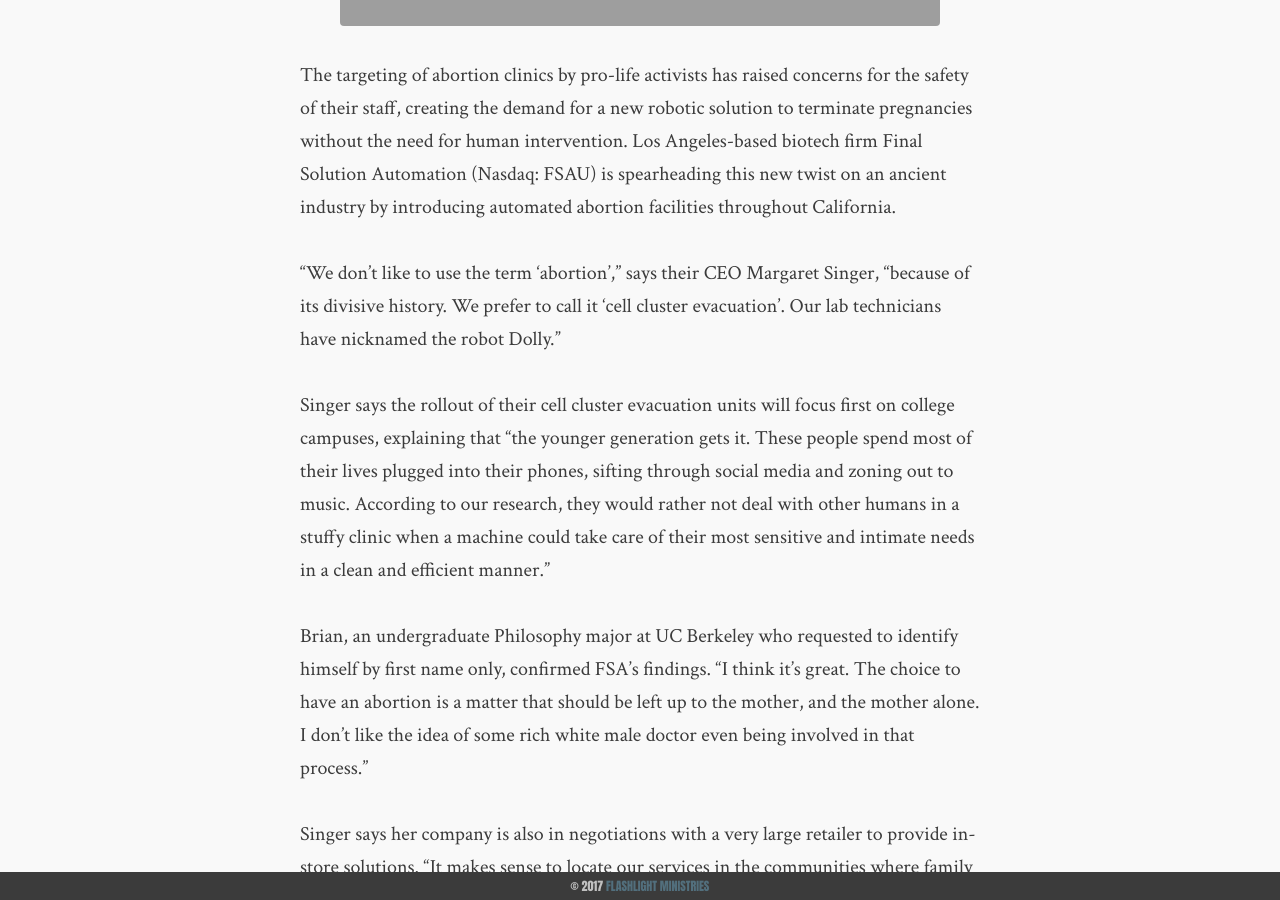
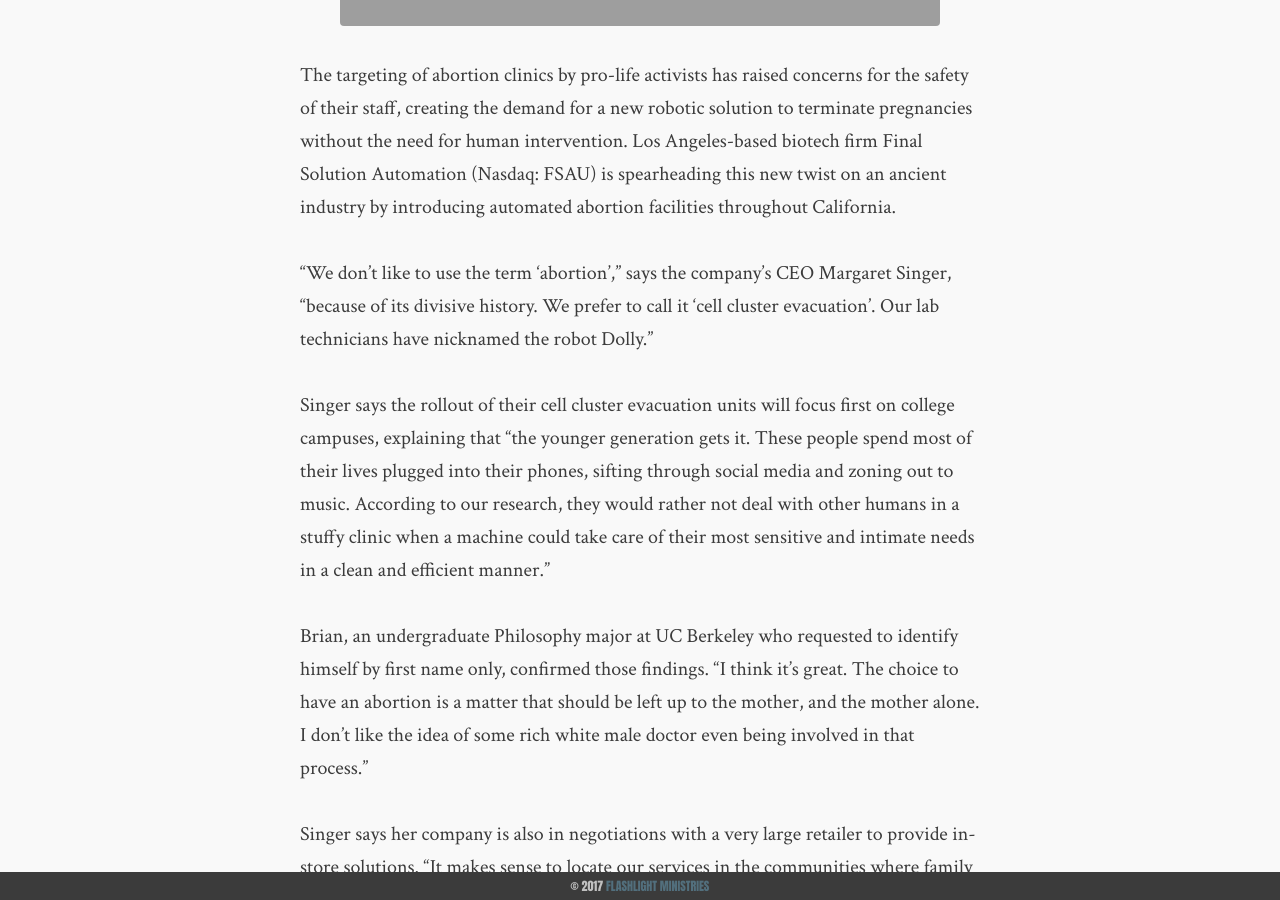
Before and after one commit to flashlightministries/oilforlight, a Jekyll site: the page built from _posts/2017-10-10-abortion-robots.md, in a window 1280 px wide and 900 px high, scrolled down 632 px. Built offline with Jekyll 4.4.1, drawn with Linux system fonts in a browser that asks for light colours; comment, search, counter and statistics services are not loaded.

Commit message:
Update 2017-10-10-abortion-robots.md

```diff
--- a/_posts/2017-10-10-abortion-robots.md
+++ b/_posts/2017-10-10-abortion-robots.md
@@ -10,11 +10,11 @@ comments: false
 
 The targeting of abortion clinics by pro-life activists has raised concerns for the safety of their staff, creating the demand for a new robotic solution to terminate pregnancies without the need for human intervention.  Los Angeles-based biotech firm Final Solution Automation (Nasdaq: FSAU) is spearheading this new twist on an ancient industry by introducing automated abortion facilities throughout California.
 
-"We don't like to use the term 'abortion'," says their CEO Margaret Singer, "because of its divisive history.  We prefer to call it 'cell cluster evacuation'.  Our lab technicians have nicknamed the robot Dolly."
+"We don't like to use the term 'abortion'," says the company's CEO Margaret Singer, "because of its divisive history.  We prefer to call it 'cell cluster evacuation'.  Our lab technicians have nicknamed the robot Dolly."
 
 Singer says the rollout of their cell cluster evacuation units will focus first on college campuses, explaining that "the younger generation gets it.  These people spend most of their lives plugged into their phones, sifting through social media and zoning out to music.  According to our research, they would rather not deal with other humans in a stuffy clinic when a machine could take care of their most sensitive and intimate needs in a clean and efficient manner."
 
-Brian, an undergraduate Philosophy major at UC Berkeley who requested to identify himself by first name only, confirmed FSA's findings.  "I think it's great.  The choice to have an abortion is a matter that should be left up to the mother, and the mother alone.  I don't like the idea of some rich white male doctor even being involved in that process."
+Brian, an undergraduate Philosophy major at UC Berkeley who requested to identify himself by first name only, confirmed those findings.  "I think it's great.  The choice to have an abortion is a matter that should be left up to the mother, and the mother alone.  I don't like the idea of some rich white male doctor even being involved in that process."
 
 Singer says her company is also in negotiations with a very large retailer to provide in-store solutions.  "It makes sense to locate our services in the communities where family management is lacking and cost savings matter most, and this retailer already has a physical presence and reputation for convenience among these people groups."
 
```
